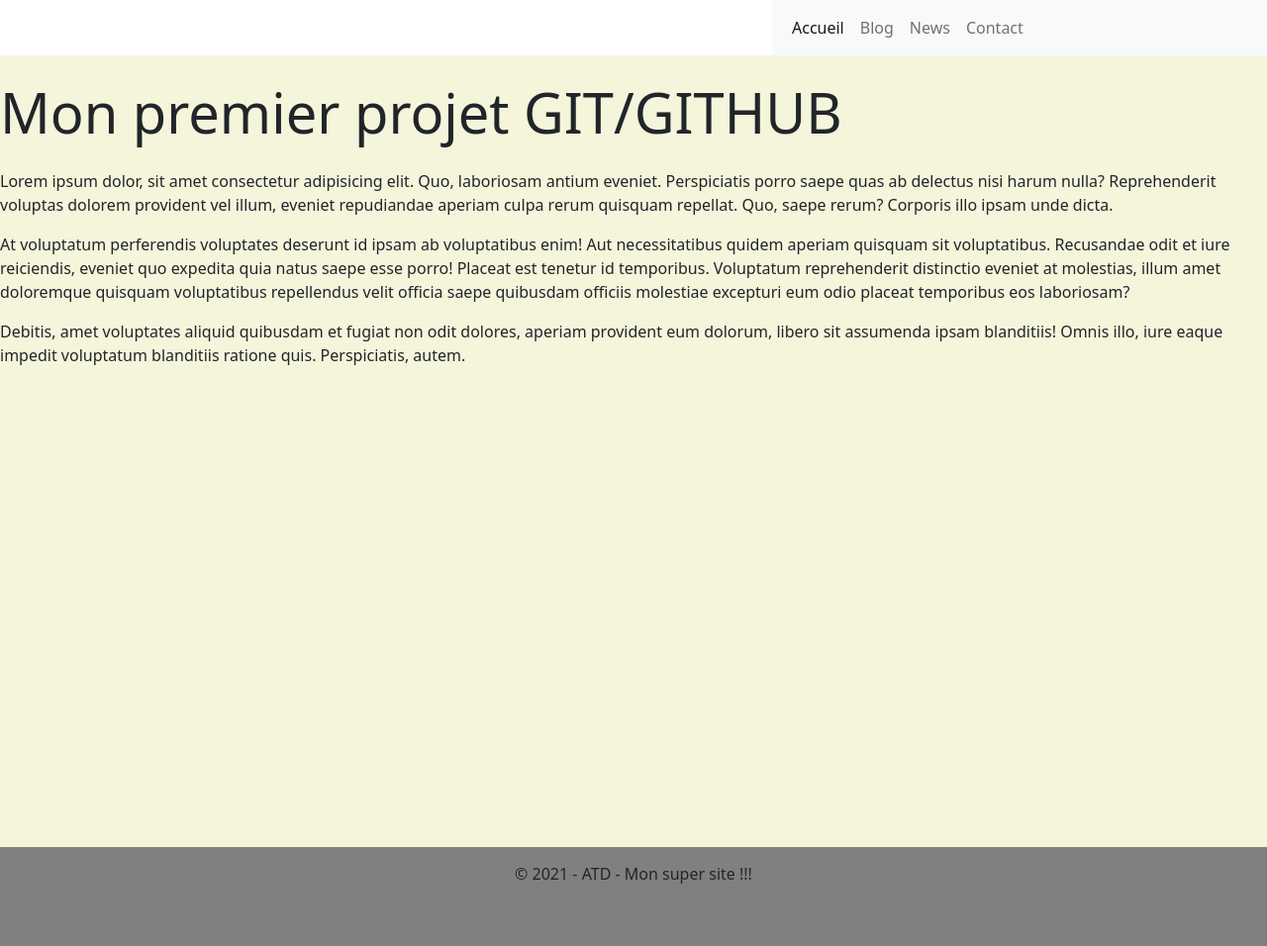
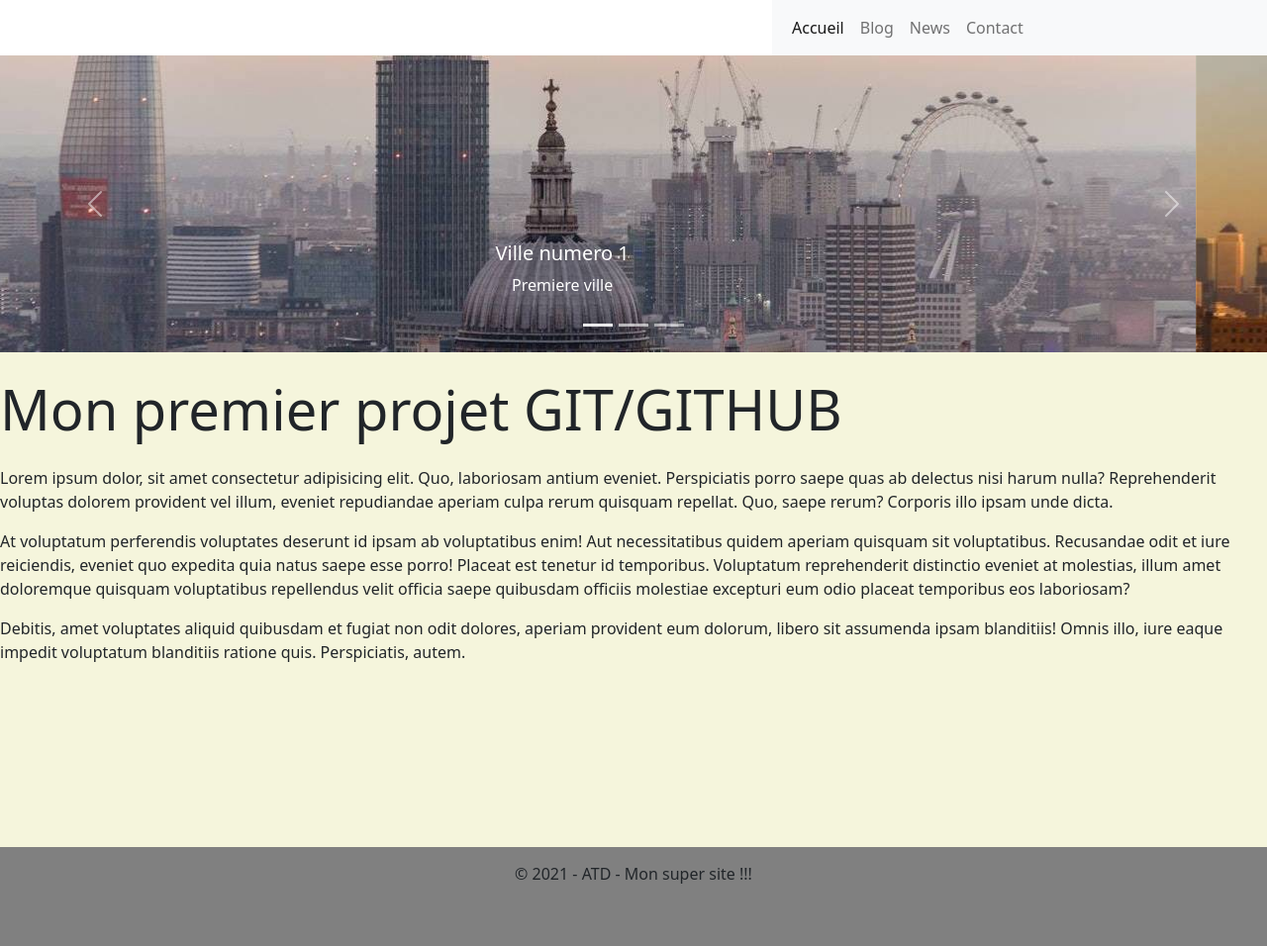
Before and after one commit to AmadouTidiane2021/projet-git, a plain HTML site: page index.html in a window 1280 px wide. Shown: the whole page at 99% size. Drawn offline with nearby package versions, Linux system fonts and the light colour scheme.

Commit message:
Ajout slider

```diff
--- a/index.html
+++ b/index.html
@@ -41,6 +41,51 @@
 
     </header>
             <main>
+                <div class="slider">
+                    <div id="carouselExampleCaptions" class="carousel slide" data-bs-ride="carousel">
+                        <div class="carousel-indicators">
+                            <button type="button" data-bs-target="#carouselExampleCaptions" data-bs-slide-to="0"
+                                class="active" aria-current="true" aria-label="Slide 1"></button>
+                            <button type="button" data-bs-target="#carouselExampleCaptions" data-bs-slide-to="1"
+                                aria-label="Slide 2"></button>
+                            <button type="button" data-bs-target="#carouselExampleCaptions" data-bs-slide-to="2"
+                                aria-label="Slide 3"></button>
+                        </div>
+                        <div class="carousel-inner">
+                            <div class="carousel-item active">
+                                <img src="assets/img/city1.jpg" class="d-block w-100" alt="ville 1">
+                                <div class="carousel-caption d-none d-md-block">
+                                    <h5>Ville numero 1</h5>
+                                    <p>Premiere ville</p>
+                                </div>
+                            </div>
+                            <div class="carousel-item">
+                                <img src="assets/img/city2.jpg" class="d-block w-100" alt="ville 2">
+                                <div class="carousel-caption d-none d-md-block">
+                                    <h5>Ville numero 2</h5>
+                                    <p>Deuxième ville</p>
+                                </div>
+                            </div>
+                            <div class="carousel-item">
+                                <img src="assets/img/city3.jpg" class="d-block w-100" alt="ville 3">
+                                <div class="carousel-caption d-none d-md-block">
+                                    <h5>Ville numero 3</h5>
+                                    <p>Troisieme ville</p>
+                                </div>
+                            </div>
+                        </div>
+                        <button class="carousel-control-prev" type="button" data-bs-target="#carouselExampleCaptions"
+                            data-bs-slide="prev">
+                            <span class="carousel-control-prev-icon" aria-hidden="true"></span>
+                            <span class="visually-hidden">Previous</span>
+                        </button>
+                        <button class="carousel-control-next" type="button" data-bs-target="#carouselExampleCaptions"
+                            data-bs-slide="next">
+                            <span class="carousel-control-next-icon" aria-hidden="true"></span>
+                            <span class="visually-hidden">Next</span>
+                        </button>
+                    </div>
+                </div>
         <div class="main-container">
 
             <h1 class="display-4 fst-italic-center my-4">Mon premier projet GIT/GITHUB</h1>
```
